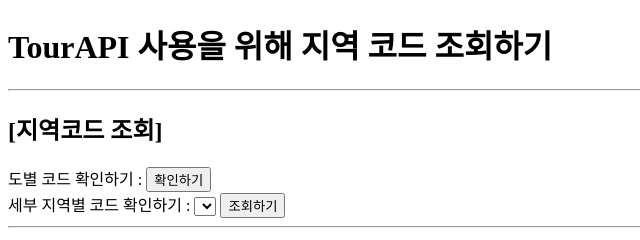
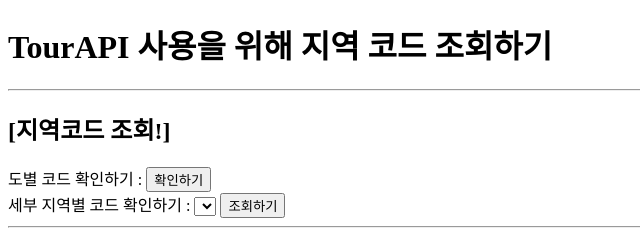
Before and after one commit to jungmyung16/OpenAPI_Study, a plain HTML site: page index.html in a window 1280 px wide. Shown: the top 240 px of the page, 0-640 px from the left. Drawn offline with Linux system fonts and the light colour scheme.

Commit message:
주석 추가

```diff
--- a/app.js
+++ b/app.js
@@ -1,4 +1,4 @@
-// config.js에서 API_KEY를 불러옵니다.
+// /config.js에서 API_KEY를 불러옵니다.
 import config from "./config.js";
 const { API_KEY } = config;
 
--- a/index.html
+++ b/index.html
@@ -11,7 +11,7 @@
     <h1>TourAPI 사용을 위해 지역 코드 조회하기</h1>
     <hr />
 
-    <h2>[지역코드 조회]</h2>
+    <h2>[지역코드 조회!]</h2>
     도별 코드 확인하기 : <button id="checkRegionCode">확인하기</button><br />
     세부 지역별 코드 확인하기 :
     <select id="detailRegionSelect"></select>
```
